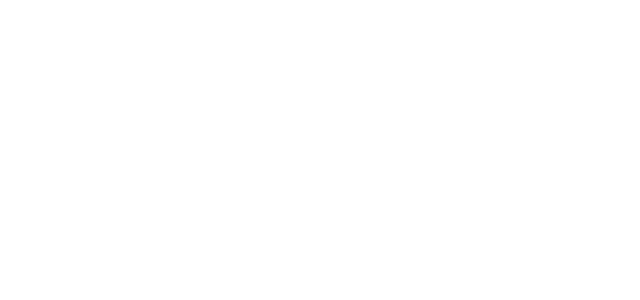
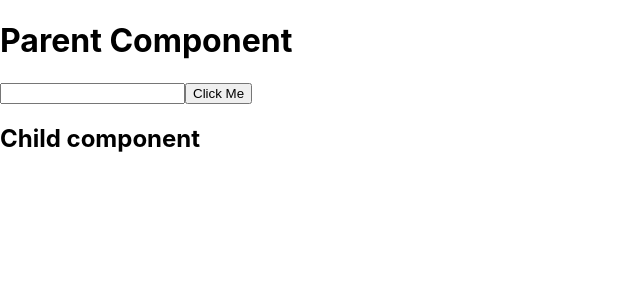
Before and after one commit to irshad0729/react-prac-2023, a React (Create React App) app: page /question1 in a window 1280 px wide. Before the commit this address had no page. Shown: the top 300 px of the page, without its empty margins (0-640 px from the left). Built offline with nearby package versions, Linux system fonts and the light colour scheme.

Commit message:
feat(delay-print): Add logic to display string after delay

```diff
--- a/src/App.js
+++ b/src/App.js
@@ -2,6 +2,8 @@
 import { BrowserRouter, Routes, Route } from "react-router-dom";
 import About from "./components/About";
 import Contact from "./components/Contact";
+import Form from "./components/Form";
+import Parent from "./Parent";
 import React from "react";
 
 function App() {
@@ -11,6 +13,8 @@
             <Route path="/" element={<div className="">Home page</div>} />
             <Route path="/about" element={<About />} />
             <Route path="contact" element={<Contact />} />
+            <Route path="registration" element={<Form />} />
+            <Route path="/question1" element={<Parent />} />
          </Routes>
       </BrowserRouter>
    );
--- /dev/null
+++ b/src/Parent.js
@@ -0,0 +1,25 @@
+import { Button } from "@mui/material";
+import Child from "./components/Child";
+import { useEffect, useState } from "react";
+const Parent = () => {
+   const [passData, setPassData] = useState("");
+   const [value, setValue] = useState("");
+
+   const handleClick = () => {
+      setPassData(value);
+   };
+   return (
+      <>
+         <h1>Parent Component</h1>
+         <input
+            type="text"
+            value={value}
+            onChange={(e) => setValue(e.target.value)}
+         />
+         <button onClick={handleClick}>Click Me</button>
+         <Child passData={passData} />
+      </>
+   );
+};
+
+export default Parent;
--- /dev/null
+++ b/src/components/Child.jsx
@@ -0,0 +1,42 @@
+import { useState, useEffect } from "react";
+
+const Child = ({ passData }) => {
+   const [data, setData] = useState([]);
+   const stringToArray = passData.split(" ");
+
+   const [count, setCount] = useState(0);
+   useEffect(() => {
+      const interval = setInterval(() => {
+         if (!(passData === "") && count < stringToArray.length) {
+            setData((prev) => [...prev, stringToArray[count]]);
+            setCount((prev) => prev + 1);
+         } else {
+            clearInterval(interval);
+         }
+      }, 2000);
+
+      return () => {
+         clearInterval(interval);
+      };
+   }, [stringToArray, count, passData]);
+
+   return (
+      <>
+         <h2>Child component</h2>
+         {data?.map((el, i) => (
+            <h1
+               key={i}
+               style={{
+                  display: "inline",
+                  color: "red",
+                  marginRight: "10px",
+               }}
+            >
+               {el}
+            </h1>
+         ))}
+      </>
+   );
+};
+
+export default Child;
--- a/src/components/Contact.js
+++ b/src/components/Contact.js
@@ -1,9 +1,7 @@
 import React from "react";
 
 const Contact = () => {
-   let name = "irshad";
-
-   return <div>Contact Us{name}</div>;
+   return <div>Contact Us</div>;
 };
 
 export default Contact;
--- /dev/null
+++ b/src/components/Form.jsx
@@ -0,0 +1,25 @@
+import { useState } from "react";
+
+const Form = () => {
+   const [age, setAge] = useState();
+   const [error, setError] = useState("");
+
+   const handleOnChange = (e) => {
+      setAge(e.target.value);
+      if (e.target.value < 18) {
+         setError("age must be greater than 18");
+      } else {
+         setError("");
+      }
+   };
+
+   return (
+      <>
+         <h1>Registration Page {age} </h1>
+         <input type="text" value={age} onChange={handleOnChange} />
+         <p>{error}</p>
+      </>
+   );
+};
+
+export default Form;
```
Also changed, not shown: .eslintrc.js.
